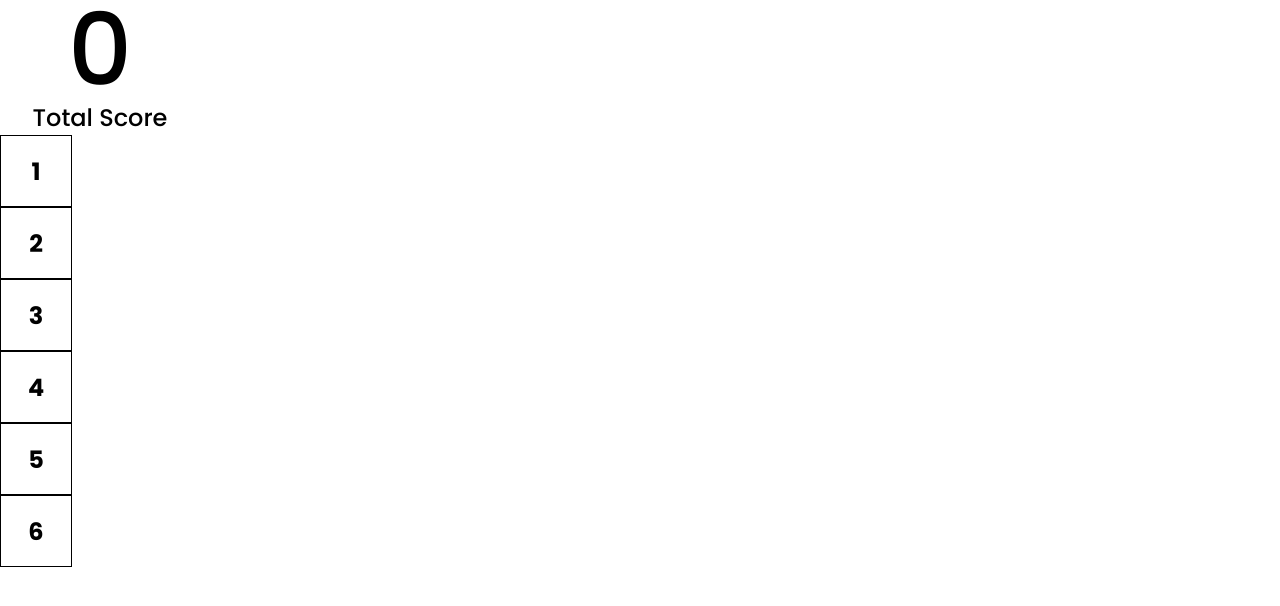
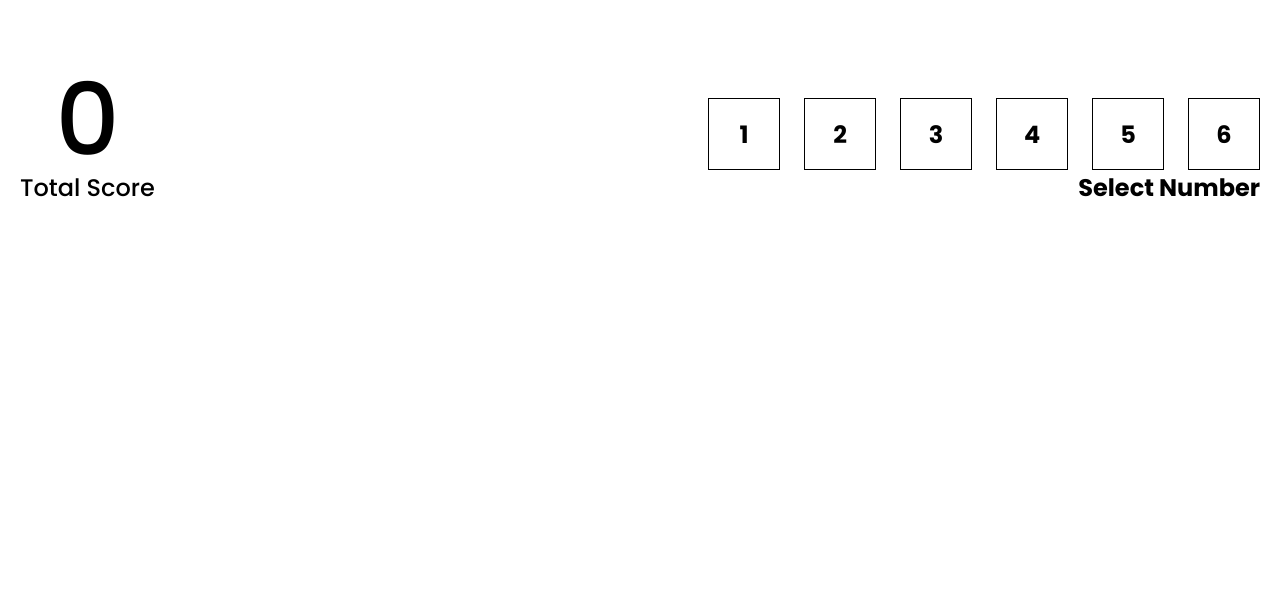
Before and after one commit to RazelRaz/React-Dice-Game, a React (Vite) app: page / in a window 1280 px wide. Shown: the top 606 px of the page. Built offline with nearby package versions, Linux system fonts and the light colour scheme.

Commit message:
NumberSelector done

```diff
--- a/src/components/GamePlay.jsx
+++ b/src/components/GamePlay.jsx
@@ -1,14 +1,28 @@
+import { styled } from "styled-components";
 import NumberSelector from "./NumberSelector";
 import TotalScore from "./TotalScore";
 
 
 const GamePlay = () => {
     return (
-        <main>
-            <TotalScore></TotalScore>
-            <NumberSelector></NumberSelector>
-        </main>
+        <MainContainer>
+            <div className="top_section">
+                <TotalScore></TotalScore>
+                <NumberSelector></NumberSelector>
+            </div>
+        </MainContainer>
     );
 };
 
 export default GamePlay;
+
+
+const MainContainer = styled.div`
+    padding-top: 70px;
+    .top_section {
+        display: flex;
+        justify-content: space-between;
+        align-items: end;
+        padding: 0 20px;
+    }
+`;
--- a/src/components/NumberSelector.jsx
+++ b/src/components/NumberSelector.jsx
@@ -1,3 +1,4 @@
+import { useState } from "react";
 import { styled } from "styled-components";
 
 
@@ -5,20 +6,42 @@
 
     const arrayNumbers = [1,2,3,4,5,6]
     // a state for selecting a number
-
+    const [selectedNumber, setSelectedNumber] = useState()
 
     return (
-        <div>
-            {
-                arrayNumbers.map((value, key) => {
-                   return <Box key={key}>{value}</Box>
-                })
-            }
-        </div>
+        <NumberSelectorContainer>
+            <div className="flex">
+                {
+                    arrayNumbers.map((value, key) => {
+                    return <Box isSelected={value == selectedNumber} key={key} onClick={() => setSelectedNumber(value)}>{value}</Box>
+                    })
+                }
+            </div>
+            <p>Select Number</p>
+        </NumberSelectorContainer>
     );
 };
 
 export default NumberSelector;
+
+const NumberSelectorContainer = styled.div`
+
+    display: flex;
+    flex-direction: column;
+    align-items: end;
+
+    .flex {
+        display: flex;
+        gap: 24px;
+
+    }
+    p {
+        color: #000;
+        font-family: Poppins;
+        font-size: 24px;
+        font-weight: 700;
+    }
+`;
 
 const Box = styled.div`
     display: flex;
@@ -31,4 +54,6 @@
     background: #FFF;
     font-size: 24px;
     font-weight: 700;
+    background-color: ${(props) => (props.isSelected ? 'black' : 'white')};
+    color: ${(props) => (!props.isSelected ? 'black' : 'white')};
 `
```
